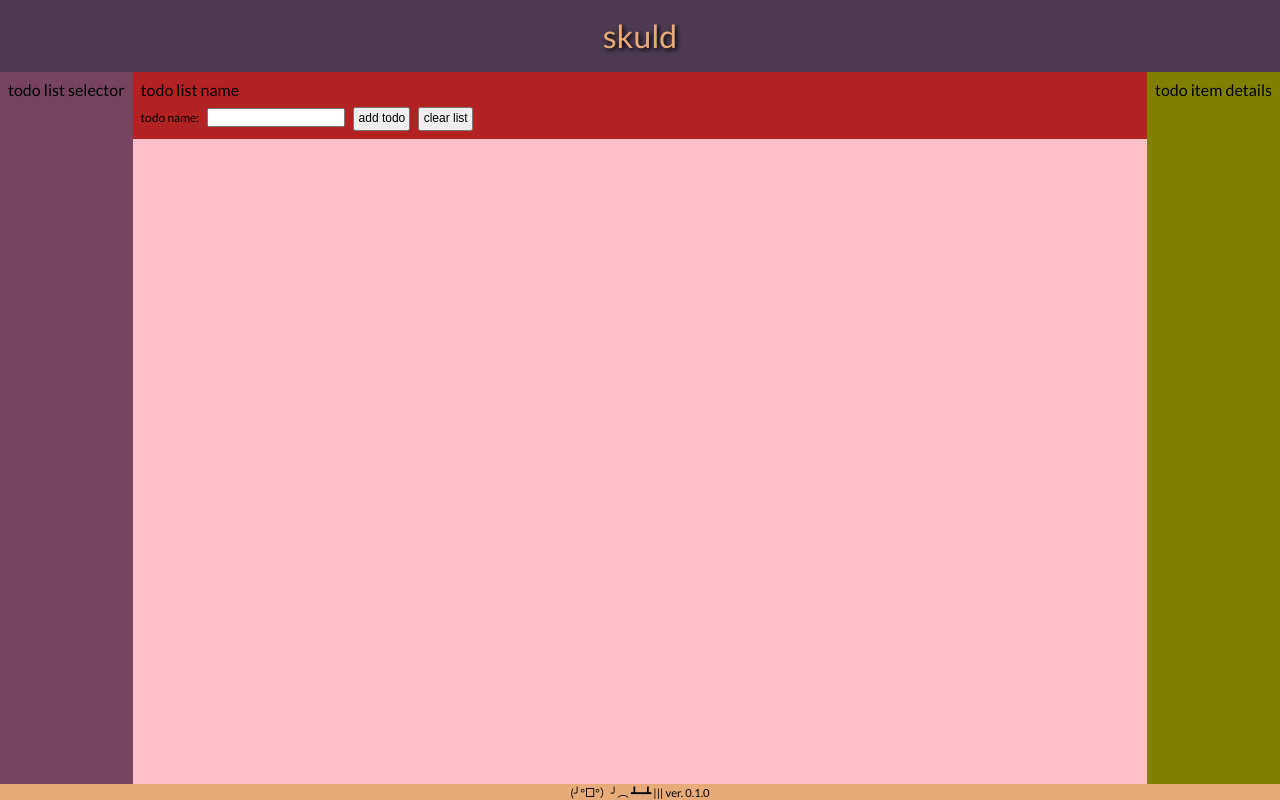
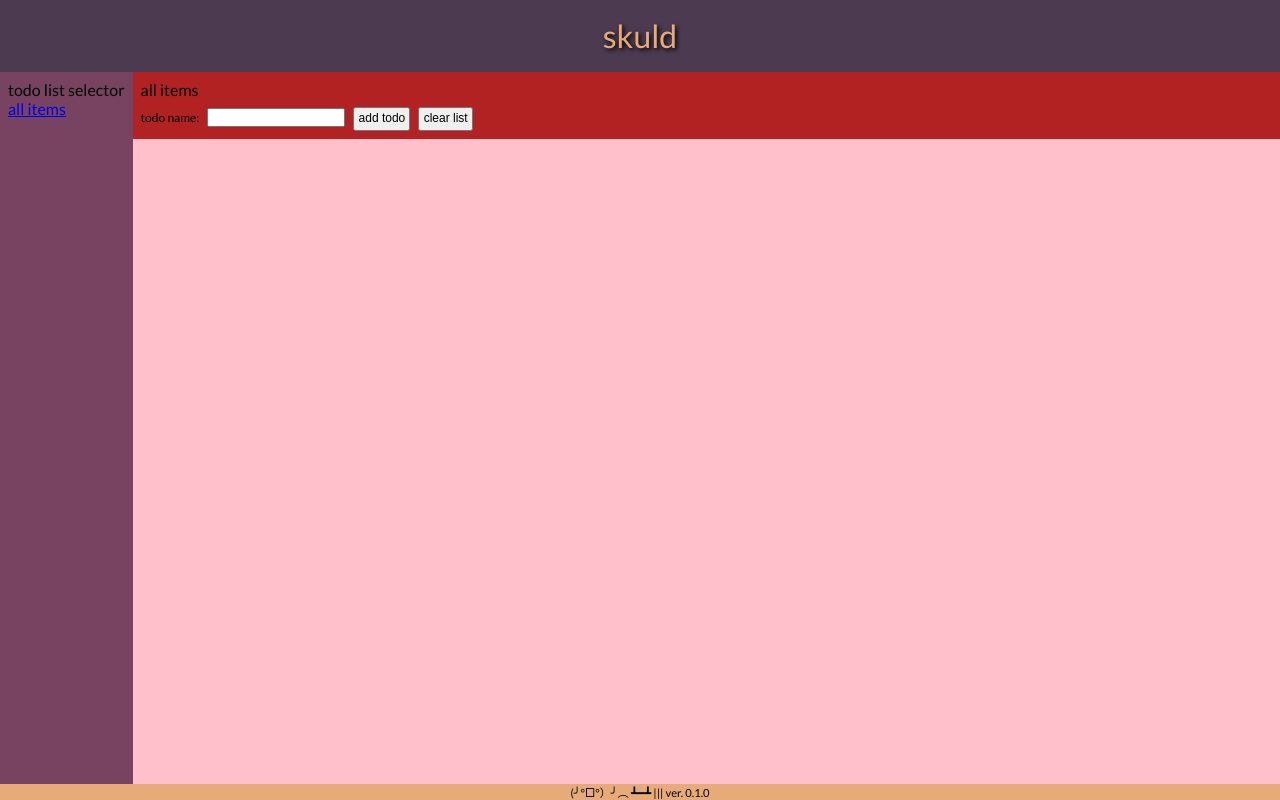
Before and after one commit to figurae/skuld, a React (Create React App) app: page /all in a window 1280 px wide. Built offline with nearby package versions, Linux system fonts and the light colour scheme.

Commit message:
Make List a functional component for easy routing

```diff
--- a/src/App.tsx
+++ b/src/App.tsx
@@ -1,6 +1,15 @@
+// TODO: add deadline
+// TODO: add reordering
+// TODO: add confirmation when deleting/clearing
+// TODO: add undo
+// TODO: add sorting by number/name/deadline
+// TODO: validation, duplicates (+ double check all null checks)
+// TODO: graphic design
+// TODO: make it reactive
+
 import { useReducer } from 'react';
 import 'css/App.css';
-import Main from 'components/Main';
+import Navigator from 'components/Navigator';
 import Header from 'components/app/Header';
 import Footer from 'components/app/Footer';
 import { AppContext, AppProps } from 'contexts/app-context';
@@ -46,7 +55,7 @@ function App() {
 					<ItemContext.Provider
 						value={{ itemStorageState, itemStorageDispatch }}
 					>
-						<Main />
+						<Navigator />
 					</ItemContext.Provider>
 				</TagContext.Provider>
 			</StorageContext.Provider>
--- a/src/components/List.tsx
+++ b/src/components/List.tsx
@@ -1,185 +1,110 @@
-// TODO: check ReactElement/JSX.Element (vs ReactNode)
-// TODO: add tags
-// TODO: add deadline
-// TODO: add reordering
-// TODO: add confirmation when deleting/clearing
-// TODO: add undo
-// TODO: add sorting by number/name/deadline
-// TODO: validation, duplicates (+ double check all null checks)
-// TODO: refactor adding new todos so that it doesn't add elements directly
-// TODO: refactor todo and tag handling to be more analogous
-// TODO: think about moving most things from here to a separate file
-// TODO: graphic design
-// TODO: make it reactive
-
-import React, { ReactNode } from 'react';
+import React, { ReactNode, useContext, useEffect, useState } from 'react';
 import 'css/List.css';
 import ListInterface from 'components/list/ListInterface';
 import Item from 'components/item/Item';
+import { ItemContext, ItemData } from 'contexts/item-context';
+// TODO: sort naming out
+import { Item as Itm, ItemAction } from 'reducers/item-reducer';
+import { storeItems } from 'helpers/local-storage';
 import { StorageContext } from 'contexts/storage-context';
-import { ItemData } from 'contexts/item-context';
-import { setInLocalStorage, getFromLocalStorage } from 'helpers/local-storage';
 
 interface ListProps {
 	name: string;
 }
 
-interface TodoListState {
-	// this is the final todoList array containing JSX used for rendering
-	listNodes: Array<ReactNode>;
-	currentItemId: number;
-	tagMenu: {
-		state: boolean;
-		itemId: number;
-	};
+function List(props: ListProps) {
+	const { itemStorageState, itemStorageDispatch } = useContext(ItemContext);
+	const storageContext = useContext(StorageContext);
+	// HACK: skip useEffect firing on mount
+	const [isFirstRun, setIsFirstRun] = useState(true);
+
+	if (storageContext !== null) {
+		useEffect(() => {
+			if (isFirstRun) {
+				setIsFirstRun(false);
+			} else {
+				storeItems(itemStorageState.itemStorage, storageContext.itemStorageKey);
+			}
+		}, [itemStorageState]);
 	}
 
-class List extends React.Component<ListProps, TodoListState> {
-	static contextType = StorageContext;
-	context!: React.ContextType<typeof StorageContext>;
-
-	// this is the todoList saved in localStorage, pure data without JSX
-	listStorage: Array<ItemData> = [];
-
-	constructor(props: ListProps) {
-		super(props);
-		this.state = {
-			listNodes: [],
-			currentItemId: 0,
-			tagMenu: { state: false, itemId: 0 },
-		};
-	}
-
-	componentDidMount() {
-		// create a todoList from stored todos
-		const listNodes: Array<ReactNode> = [];
-
-		this.listStorage = getFromLocalStorage(
-			this.context?.itemStorageKey as string
-		);
-
-		if (this.listStorage !== null) {
-			for (const item of this.listStorage) {
-				listNodes.push(this.convertItemToNode(item));
-			}
-
-			this.setState({
-				currentItemId: this.listStorage[this.listStorage.length - 1].itemId + 1,
-			});
-		} else {
-			this.listStorage = [];
-		}
-
-		this.setState({
-			listNodes: listNodes,
-		});
-	}
-
-	addTodo = (todoName: string) => {
-		const date = new Date();
+	const addItem = (itemName: string) => {
+		const itemCreated = new Date();
+		const itemProgress = 0;
 
 		const newItem: ItemData = {
-			itemId: this.state.currentItemId,
-			itemName: todoName,
-			itemCreated: date,
-			itemProgress: 0,
+			itemId: itemStorageState.currentItemId,
+			itemName,
+			itemCreated,
+			itemProgress,
 		};
 
-		this.setState(
-			// TODO: add validation and stuff
-
-			// append new todo to the current list of ReactNodes
-			(prevState) => ({
-				listNodes: [...prevState.listNodes, this.convertItemToNode(newItem)],
-			}),
-			// ... and add it to storage as well
-			() => {
-				this.setState((prevState) => ({
-					currentItemId: prevState.currentItemId + 1,
-				}));
-
-				this.listStorage.push(newItem);
-
-				setInLocalStorage(
-					this.context?.itemStorageKey as string,
-					this.listStorage
-				);
-			}
-		);
+		const itemAction: ItemAction = {
+			type: Itm.Add,
+			payload: newItem,
 		};
 
-	editItem = (itemId: number, newItemName: string) => {
-		this.listStorage.map((item) => {
-			if (item.itemId === itemId) {
-				item.itemName = newItemName;
-			}
-		});
+		itemStorageDispatch(itemAction);
 	};
 
-	deleteItem = (itemId: number) => {
-		this.setState(
-			{
-				listNodes: this.state.listNodes.filter((item: ReactNode) => {
-					if (React.isValidElement(item)) {
-						return item.props.item.itemId !== itemId;
-					}
-				}),
+	const editItem = (itemId: number, newName: string) => {
+		const itemAction: ItemAction = {
+			type: Itm.Rename,
+			payload: {
+				itemId,
+				newName,
 			},
-			() => {
-				this.listStorage = this.listStorage.filter((item: ItemData) => {
-					return item.itemId !== itemId;
-				});
-
-				if (this.listStorage.length === 0) {
-					this.clearList();
-					return;
-				}
-
-				setInLocalStorage(
-					this.context?.itemStorageKey as string,
-					this.listStorage
-				);
-			}
-		);
 		};
 
-	clearList = () => {
-		this.setState(
-			{
-				listNodes: [],
-				currentItemId: 0,
-			},
-			() => {
-				this.listStorage = [];
-				localStorage.clear();
-			}
-		);
+		itemStorageDispatch(itemAction);
 	};
 
-	// OPTIMIZE: think about generalizing to-node conversion
-	convertItemToNode(item: ItemData): ReactNode {
-		return (
+	const deleteItem = (itemId: number) => {
+		const itemAction: ItemAction = {
+			type: Itm.Remove,
+			payload: {
+				itemId,
+			},
+		};
+
+		itemStorageDispatch(itemAction);
+	};
+
+	const clearList = () => {
+		const itemAction: ItemAction = {
+			type: Itm.Clear,
+		};
+
+		itemStorageDispatch(itemAction);
+	};
+
+	// OPTIMIZE: generalize/automate to-node conversion
+	// also - maybe use state for this?
+	const itemNodes: Array<ReactNode> = [];
+
+	if (itemStorageState !== null) {
+		for (const item of itemStorageState.itemStorage) {
+			itemNodes.push(
 				<Item
 					key={item.itemId}
 					item={item}
-				editItem={this.editItem}
-				deleteItem={this.deleteItem}
-			></Item>
-		);
-	}
-
-	render() {
-		return (
-			<article className='list'>
-				<ListInterface
-					name={this.props.name}
-					addTodo={this.addTodo}
-					clearList={this.clearList}
-				></ListInterface>
-				<div className='list-content'>{this.state.listNodes}</div>
-			</article>
+					editItem={editItem}
+					deleteItem={deleteItem}
+				/>
 			);
 		}
 	}
 
+	return (
+		<article className='list'>
+			<ListInterface
+				name={props.name}
+				addItem={addItem}
+				clearList={clearList}
+			></ListInterface>
+			<div className='list-content'>{itemNodes}</div>
+		</article>
+	);
+}
+
 export default List;
--- a/src/components/Main.tsx
+++ /dev/null
@@ -1,16 +0,0 @@
-import 'css/Main.css';
-import Selector from 'components/Selector';
-import List from 'components/List';
-import Details from 'components/Details';
-
-function Main() {
-	return (
-		<main className='main'>
-			<Selector></Selector>
-			<List name={'todo list name'}></List>
-			<Details></Details>
-		</main>
-	);
-}
-
-export default Main;
--- /dev/null
+++ b/src/components/Navigator.tsx
@@ -0,0 +1,21 @@
+import 'css/Navigator.css';
+import Selector from 'components/Selector';
+import List from 'components/List';
+import Details from 'components/Details';
+import { Route, Routes } from 'react-router-dom';
+
+function Navigator() {
+	return (
+		<main className='navigator'>
+			<Selector />
+			<Routes>
+				<Route path='/' element={<h1>replace me</h1>} />
+				<Route path='/all' element={<List name='all items' />} />
+				<Route path='/:tagId' element={<List name='FIXME: DELETE ME' />} />
+				<Route path='/:tagId/:itemId' element={<Details />} />
+			</Routes>
+		</main>
+	);
+}
+
+export default Navigator;
--- a/src/components/Selector.tsx
+++ b/src/components/Selector.tsx
@@ -1,4 +1,5 @@
 import { ReactNode, useContext } from 'react';
+import { Link } from 'react-router-dom';
 import 'css/Selector.css';
 import { TagContext } from 'contexts/tag-context';
 
@@ -8,7 +9,16 @@ function Selector() {
 	const tagListNodes: Array<ReactNode> = [];
 	if (tagStorageState !== null) {
 		for (const item of tagStorageState.tagStorage) {
-			tagListNodes.push(<p key={item.tagId}>{item.tagName}</p>);
+			// TODO: unhardcode this
+			tagListNodes.push(
+				<Link
+					to={'/' + item.tagId}
+					key={item.tagId}
+					style={{ display: 'block' }}
+				>
+					{item.tagName}
+				</Link>
+			);
 		}
 	}
 
@@ -16,6 +26,9 @@ function Selector() {
 		<>
 			<aside className='selector'>
 				<h1 className='text-center'>todo list selector</h1>
+				<Link to='/all' style={{ display: 'block' }}>
+					all items
+				</Link>
 				{tagListNodes}
 			</aside>
 		</>
--- a/src/components/list/ListInterface.tsx
+++ b/src/components/list/ListInterface.tsx
@@ -3,7 +3,7 @@ import 'css/ListInterface.css';
 
 interface ListInterfaceProps {
 	name: string;
-	addTodo: (todoName: string) => void;
+	addItem: (itemName: string) => void;
 	clearList: () => void;
 }
 
@@ -28,7 +28,7 @@ function ListInterface(props: ListInterfaceProps) {
 					type='button'
 					className='todo-list-add-button'
 					onClick={() => {
-						props.addTodo(todoName);
+						props.addItem(todoName);
 						setTodoName('');
 					}}
 				>
--- a/src/css/Main.css
+++ b/src/css/Navigator.css
@@ -1,5 +1,6 @@
-.main {
-	min-height: 0; /* make todo-container not overflow layout-container */
+.navigator {
+	/* this is apparently unnecessary now
+	min-height: 0; /* make navigation not overflow parent */
 	flex-grow: 1; /* fill space between header and footer */
 	/* make a horizontal flexbox for todo interface and content */
 	display: flex;
--- a/src/index.tsx
+++ b/src/index.tsx
@@ -1,5 +1,6 @@
 import React from 'react';
 import ReactDOM from 'react-dom/client';
+import { BrowserRouter } from 'react-router-dom';
 import 'css/index.css';
 import App from 'App';
 // import reportWebVitals from "./reportWebVitals";
@@ -9,7 +10,9 @@ const root = ReactDOM.createRoot(
 );
 root.render(
 	<React.StrictMode>
-		<App />
+		<BrowserRouter>
+			<App />
+		</BrowserRouter>
 	</React.StrictMode>
 );
 
--- a/src/reducers/item-reducer.ts
+++ b/src/reducers/item-reducer.ts
@@ -18,7 +18,7 @@ export enum Item {
 type ItemPayload = {
 	[Item.Add]: ItemData;
 	[Item.Remove]: { itemId: number };
-	[Item.Clear]: Item;
+	[Item.Clear]: undefined; // TODO: is this correct?
 	[Item.Rename]: { itemId: number; newName: string };
 };
 
```
Also changed, not shown: src/components/tag-menu/TagMenu.tsx (+4 -4 lines), src/components/tag-menu/TagMenuItem.tsx (+10 -3 lines), src/helpers/local-storage.ts (+13 -7 lines). Lines whose indentation alone changed are shown as unchanged.
